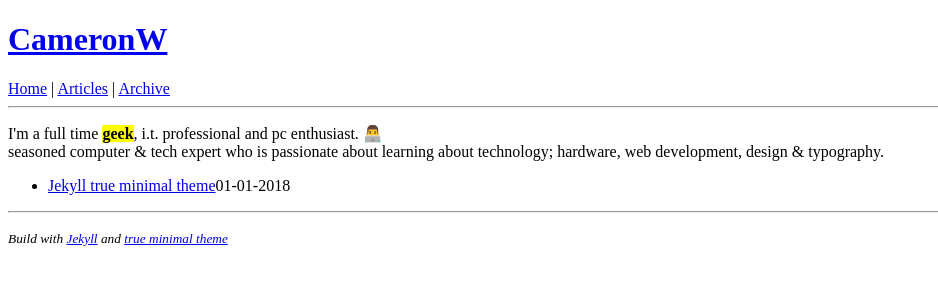
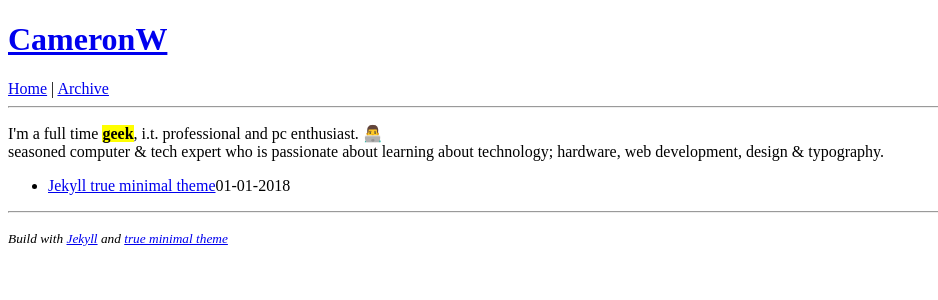
Before and after one commit to t94xr/cameronwalker, a Jekyll site: the page built from index.html, in a window 1280 px wide. Shown: the top 300 px of the page, without its empty margins (0-938 px from the left). Built offline with Jekyll 4.4.1, drawn with Linux system fonts in a browser that asks for light colours; the list of posts is cut into pages by our own code.

Commit message:
Update header.html

```diff
--- a/_includes/header.html
+++ b/_includes/header.html
@@ -1,5 +1,5 @@
 <header>
     <h1><a href='{{ site.url }}/'>{{ site.name }}</a></h1>
 </header>
-<a href='{{ site.url }}/'> Home</a> | <a href='{{ site.url }}/articles/'>Articles</a> | <a href='{{ site.url }}/archive/'>Archive</a>
+<a href='{{ site.url }}/'> Home</a> | <a href='{{ site.url }}/archive/'>Archive</a>
 <hr>
```
